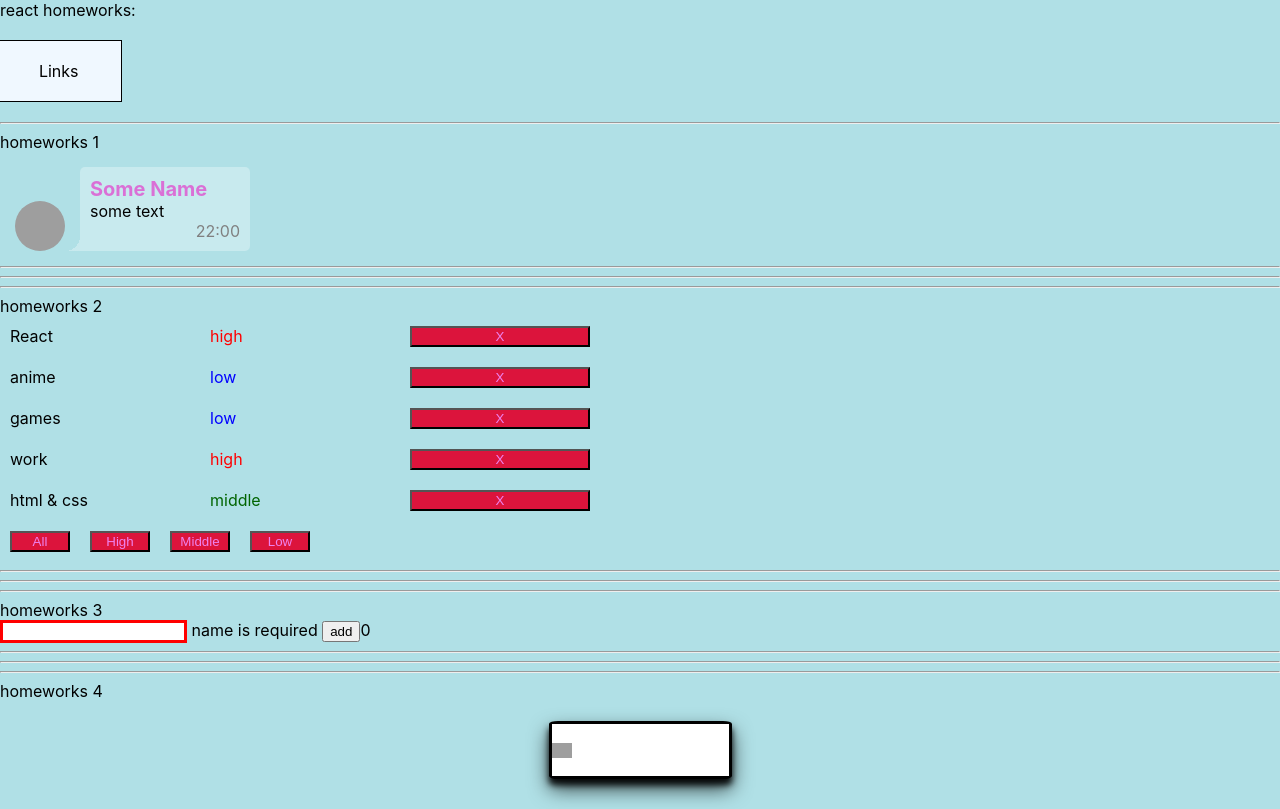
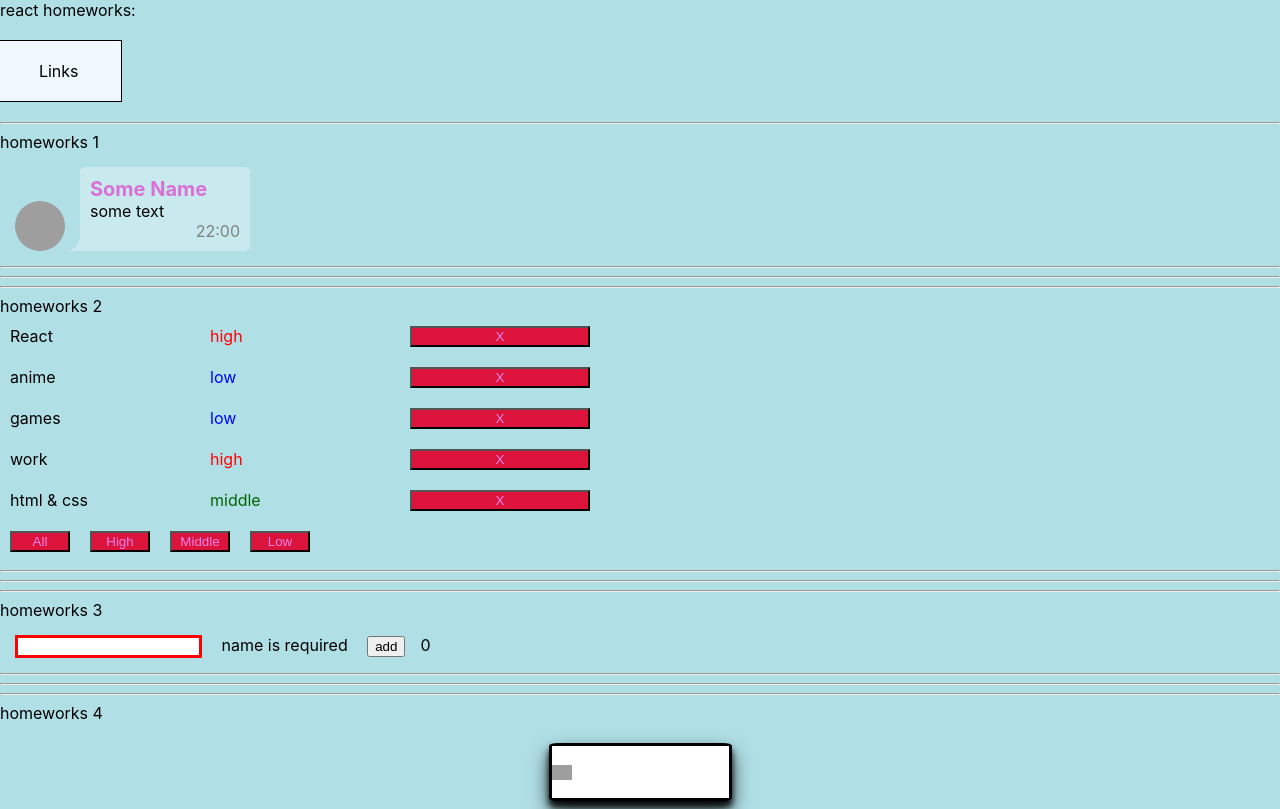
Before and after one commit to egory4fash/HomeTasks, a React (Create React App) app: page / in a window 1280 px wide. Shown: the top 809 px of the page. Built offline with nearby package versions, Linux system fonts and the light colour scheme; grey boxes are pictures that could not be loaded.

Commit message:
HW8 some css added

```diff
--- a/src/p2-homeworks/h3/Greeting.module.css
+++ b/src/p2-homeworks/h3/Greeting.module.css
@@ -1,7 +1,11 @@
-.someClass {
-
-}
-
 .error {
     border: 3px solid red;
 }
+
+.span {
+    margin:15px;
+}
+
+.div {
+    margin:15px;
+}
--- a/src/p2-homeworks/h3/Greeting.tsx
+++ b/src/p2-homeworks/h3/Greeting.tsx
@@ -17,11 +17,11 @@ const Greeting: React.FC<GreetingPropsType> = (
     const inputClass = error ? s.error : '' // need to fix with (?:)
 
     return (
-        <div>
+        <div className = {s.div}>
             <input value={name} onChange={setNameCallback} onKeyPress={onPressHandler} className={inputClass}/>
-            <span> {error && "name is required" }  </span>
-            <button onClick={addUser}>add</button>
-            <span>{totalUsers}</span>
+            <span className={s.span}> {error && "   name is required   " }  </span>
+            <button onClick={addUser}>   add   </button>
+            <span className={s.span}>{totalUsers}</span>
         </div>
     )
 }
--- a/src/p2-homeworks/h4/common/c2-SuperButton/SuperButton.module.css
+++ b/src/p2-homeworks/h4/common/c2-SuperButton/SuperButton.module.css
@@ -13,11 +13,24 @@
 .default:hover {
     animation-name: background-color;
     animation-duration: 500ms;
-    animation-fill-mode:forwards;
+    animation-fill-mode: forwards;
 }
+
 @keyframes background-color {
     100% {
-        background-color:darkseagreen;
+        background-color: darkseagreen;
+    }
+}
+
+.default:active {
+    animation-name: border-white;
+    animation-duration: 250ms;
+}
+
+@keyframes border-white {
+    100% {
+        border: 3px solid white;
+
     }
 }
 
@@ -31,13 +44,26 @@
     box-shadow: 0 10px 20px rgba(0, 0, 0, 0.7), 0 6px 6px rgba(0, 0, 0, 0.9);
     margin: 20px;
 }
+
 .red:hover {
     animation-name: background-color-red;
     animation-duration: 500ms;
-    animation-fill-mode:forwards;
+    animation-fill-mode: forwards;
 }
+
 @keyframes background-color-red {
     100% {
-        background-color:#f23f3f;
+        background-color: #f23f3f;
     }
 }
+
+.red:active {
+    animation-name: border-red-white;
+    animation-duration: 250ms;
+}
+
+@keyframes border-red-white {
+    100% {
+        border: 3px solid white;
+    }
+}
```
Also changed, not shown: 1 other file (tests, documents, lock files or other folders).
